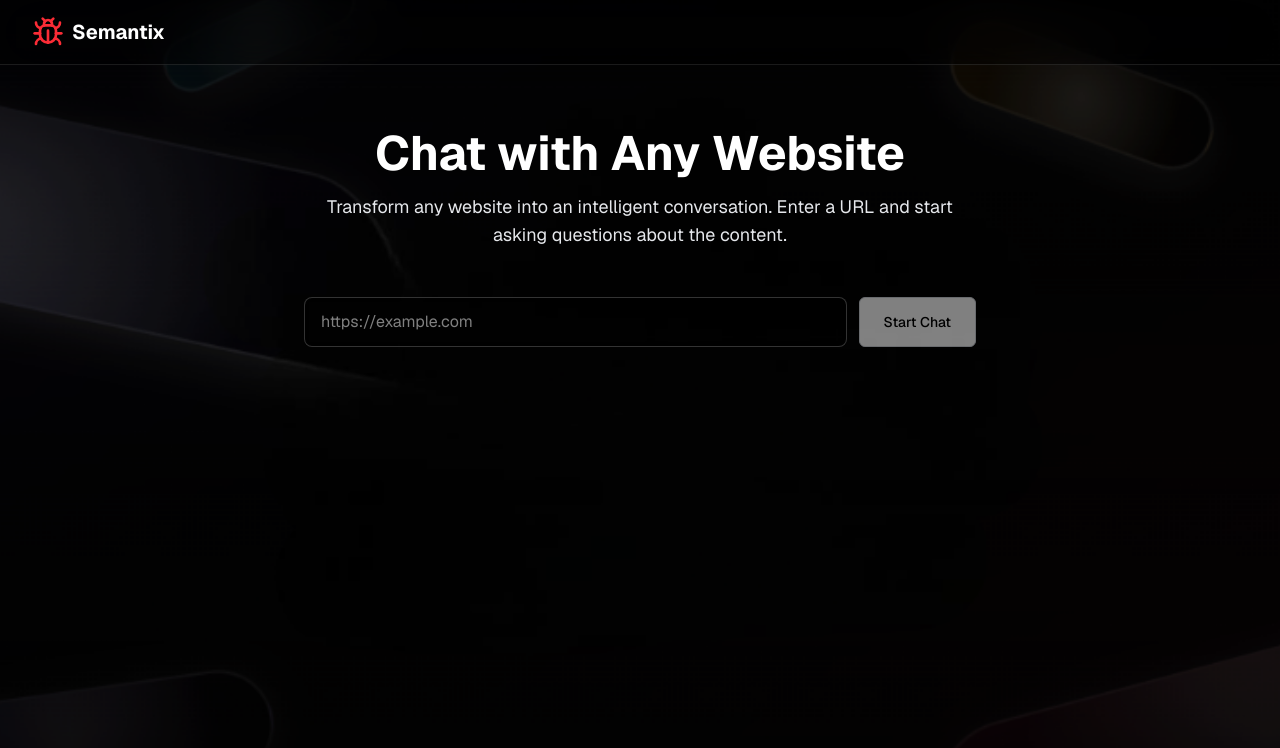
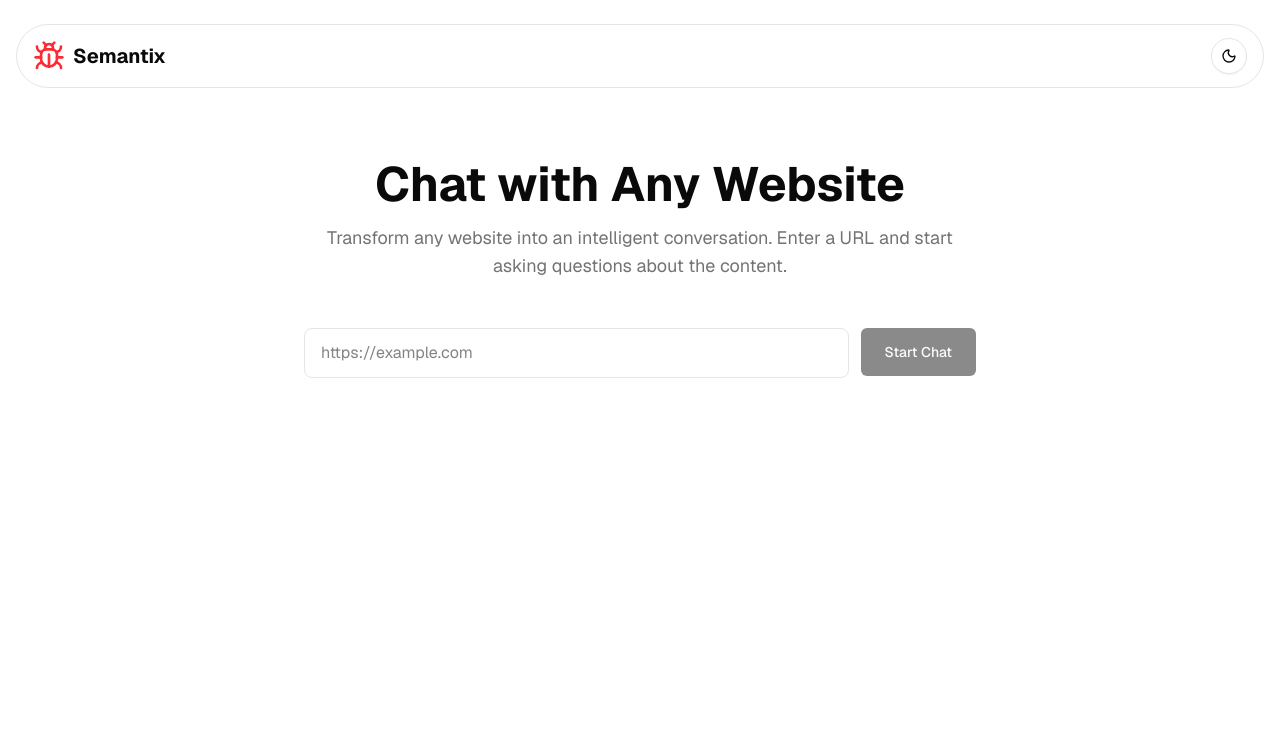
Before and after one commit to asimar007/Semantix_Web-Intelligence_AI-Agent, a Next.js app: page /playground in a window 1280 px wide. Shown: the top 748 px of the page. Built offline with nearby package versions, Linux system fonts and the light colour scheme.

Commit message:
refactor: simplify PlaygroundPage layout

```diff
--- a/src/app/playground/page.js
+++ b/src/app/playground/page.js
@@ -5,15 +5,7 @@ import { SimpleHeader } from "@/components/SimpleHeader";
 import { Button } from "@/components/ui/button";
 import ChatWindow from "@/components/ChatWindow";
 import ProcessingTerminal from "@/components/ProcessingTerminal";
-import {
-  Card,
-  CardContent,
-  CardDescription,
-  CardHeader,
-  CardTitle,
-} from "@/components/ui/card";
-import { Globe, MessageCircle, Loader2, Brain } from "lucide-react";
-import Image from "next/image";
+import { MessageCircle, Loader2 } from "lucide-react";
 
 export default function PlaygroundPage() {
   const [currentUrl, setCurrentUrl] = useState("");
@@ -104,36 +96,18 @@ export default function PlaygroundPage() {
   };
 
   return (
-    <div className="min-h-screen bg-black relative overflow-hidden">
-      {/* Full page background */}
-      <div className="fixed inset-0 z-0">
-        <div className="absolute inset-0 w-full h-full overflow-hidden">
-          <Image
-            src="/images/clean-abstract-bg.png"
-            alt="Abstract geometric background"
-            fill
-            className="object-cover object-center opacity-90"
-            style={{
-              transform: "scale(1.25)",
-            }}
-            priority={true}
-            quality={90}
-          />
-          <div className="absolute inset-0 bg-black/20" />
-        </div>
-      </div>
-
+    <div className="min-h-screen">
       {/* Header Component */}
       <SimpleHeader />
 
       {/* Main Content */}
-      <div className="relative z-10 max-w-7xl mx-auto px-4 sm:px-6 lg:px-8">
+      <div className="max-w-7xl mx-auto px-4 sm:px-6 lg:px-8 pt-16 xs:pt-20 sm:pt-24">
         {/* Hero Section */}
         <section className="py-16 text-center">
-          <h1 className="text-4xl md:text-5xl font-bold text-white mb-4">
+          <h1 className="text-4xl md:text-5xl font-bold mb-4">
             Chat with Any Website
           </h1>
-          <p className="text-lg text-gray-200 mb-12 max-w-2xl mx-auto">
+          <p className="text-lg text-muted-foreground mb-12 max-w-2xl mx-auto">
             Transform any website into an intelligent conversation. Enter a URL
             and start asking questions about the content.
           </p>
@@ -149,13 +123,13 @@ export default function PlaygroundPage() {
                     onChange={(e) => setUrl(e.target.value)}
                     placeholder="https://example.com"
                     disabled={isProcessing}
-                    className="w-full px-4 py-3 bg-black/40 backdrop-blur-sm border border-white/20 rounded-lg text-white placeholder-white-400 focus:outline-none focus:ring-2 focus:ring-white focus:border-transparent disabled:opacity-50 disabled:cursor-not-allowed transition-all duration-200"
+                    className="w-full px-4 py-3 bg-background border border-input rounded-lg focus:outline-none focus:ring-2 focus:ring-ring focus:border-transparent disabled:opacity-50 disabled:cursor-not-allowed transition-all duration-200"
                   />
                 </div>
                 <Button
                   type="submit"
                   disabled={isProcessing || !url.trim()}
-                  className="bg-white border border-gray-300 text-black px-6 py-6 hover:bg-gray-100 disabled:opacity-50 disabled:cursor-not-allowed transition-colors font-medium"
+                  className="px-6 py-6 disabled:opacity-50 disabled:cursor-not-allowed transition-colors font-medium"
                 >
                   {isProcessing ? (
                     <>
@@ -169,7 +143,7 @@ export default function PlaygroundPage() {
               </div>
 
               {error && (
-                <div className="p-3 bg-red-500/20 text-red-300 border border-red-500/30 rounded-lg backdrop-blur-sm">
+                <div className="p-3 bg-destructive/10 text-destructive border border-destructive/20 rounded-lg">
                   <p className="text-sm">{error}</p>
                 </div>
               )}
@@ -188,15 +162,13 @@ export default function PlaygroundPage() {
         {/* Chat Section */}
         {currentUrl && (
           <section className="pb-0 md:pb-8">
-            <div className="w-screen md:w-full md:max-w-4xl mx-auto bg-black/40 backdrop-blur-sm border-0 md:border border-white/20 rounded-none md:rounded-lg overflow-hidden">
-              <div className="bg-black/60 px-4 py-3 border-b border-white/10">
+            <div className="w-screen md:w-full md:max-w-4xl mx-auto bg-card border rounded-none md:rounded-lg overflow-hidden shadow-sm">
+              <div className="px-4 py-3 border-b">
                 <div className="flex items-center gap-2">
-                  <MessageCircle className="w-4 h-4 text-cyan-400" />
-                  <h2 className="text-sm font-medium text-white">
-                    Chat Interface
-                  </h2>
+                  <MessageCircle className="w-4 h-4 text-primary" />
+                  <h2 className="text-sm font-medium">Chat Interface</h2>
                 </div>
-                <p className="text-xs text-gray-300 mt-1">
+                <p className="text-xs text-muted-foreground mt-1">
                   Currently chatting with: {currentUrl}
                 </p>
               </div>
--- a/src/components/SimpleHeader.jsx
+++ b/src/components/SimpleHeader.jsx
@@ -1,16 +1,15 @@
-import { Bug } from "lucide-react";
 import Link from "next/link";
+import { Logo } from "./navbar/logo";
+import ThemeToggle from "./theme-toggle";
 
 export function SimpleHeader() {
   return (
-    <nav className="relative z-10 border-b border-white/10 bg-black/30 backdrop-blur-xl">
-      <div className="max-w-7xl mx-auto px-4 sm:px-6 lg:px-8">
-        <div className="flex justify-between items-center py-4">
-          <Link href="/" className="flex items-center space-x-2">
-            <Bug className="w-8 h-8 text-red-500" />
-            <span className="text-xl font-bold text-white">Semantix</span>
-          </Link>
-        </div>
+    <nav className="fixed z-10 top-6 inset-x-4 h-14 sm:h-16 bg-background/50 backdrop-blur-sm border dark:border-slate-700/70 max-w-screen-xl mx-auto rounded-full">
+      <div className="h-full flex items-center justify-between mx-auto px-4">
+        <Link href="/">
+          <Logo />
+        </Link>
+        <ThemeToggle />
       </div>
     </nav>
   );
--- a/src/components/navbar/logo.jsx
+++ b/src/components/navbar/logo.jsx
@@ -4,7 +4,9 @@ export function Logo() {
   return (
     <div className="flex items-center gap-2">
       <Bug className="w-6 h-6 sm:w-8 sm:h-8 text-red-500 flex-shrink-0" />
-      <span className="text-lg sm:text-xl font-bold text-white">Semantix</span>
+      <span className="text-lg sm:text-xl font-bold text-foreground">
+        Semantix
+      </span>
     </div>
   );
 }
--- a/src/components/navbar/navbar.jsx
+++ b/src/components/navbar/navbar.jsx
@@ -2,7 +2,6 @@ import Link from "next/link";
 import { Button } from "@/components/ui/button";
 import { Logo } from "./logo";
 import { NavMenu } from "./nav-menu";
-import { NavigationSheet } from "./navigation-sheet";
 import ThemeToggle from "../theme-toggle";
 
 const Navbar = () => {
@@ -21,11 +20,6 @@ const Navbar = () => {
               Get Started
             </Button>
           </Link>
-
-          {/* Mobile Menu */}
-          <div className="md:hidden">
-            <NavigationSheet />
-          </div>
         </div>
       </div>
     </nav>
--- a/src/components/navbar/navigation-sheet.jsx
+++ /dev/null
@@ -1,27 +0,0 @@
-import { Button } from "@/components/ui/button";
-import { Sheet, SheetContent, SheetTrigger } from "@/components/ui/sheet";
-import { Menu } from "lucide-react";
-import { Logo } from "./logo";
-import { NavMenu } from "./nav-menu";
-import Link from "next/link";
-
-export const NavigationSheet = () => {
-  return (
-    <Sheet>
-      <SheetTrigger asChild>
-        <Button variant="outline" size="icon" className="rounded-full">
-          <Menu />
-        </Button>
-      </SheetTrigger>
-      <SheetContent>
-        <Logo />
-        <NavMenu orientation="vertical" className="mt-12" />
-        <div className="mt-8 space-y-4">
-          <Link href="https://github.com/asimar007" target="_blank">
-            <Button className="w-full xs:hidden">Get Started</Button>
-          </Link>
-        </div>
-      </SheetContent>
-    </Sheet>
-  );
-};
```
